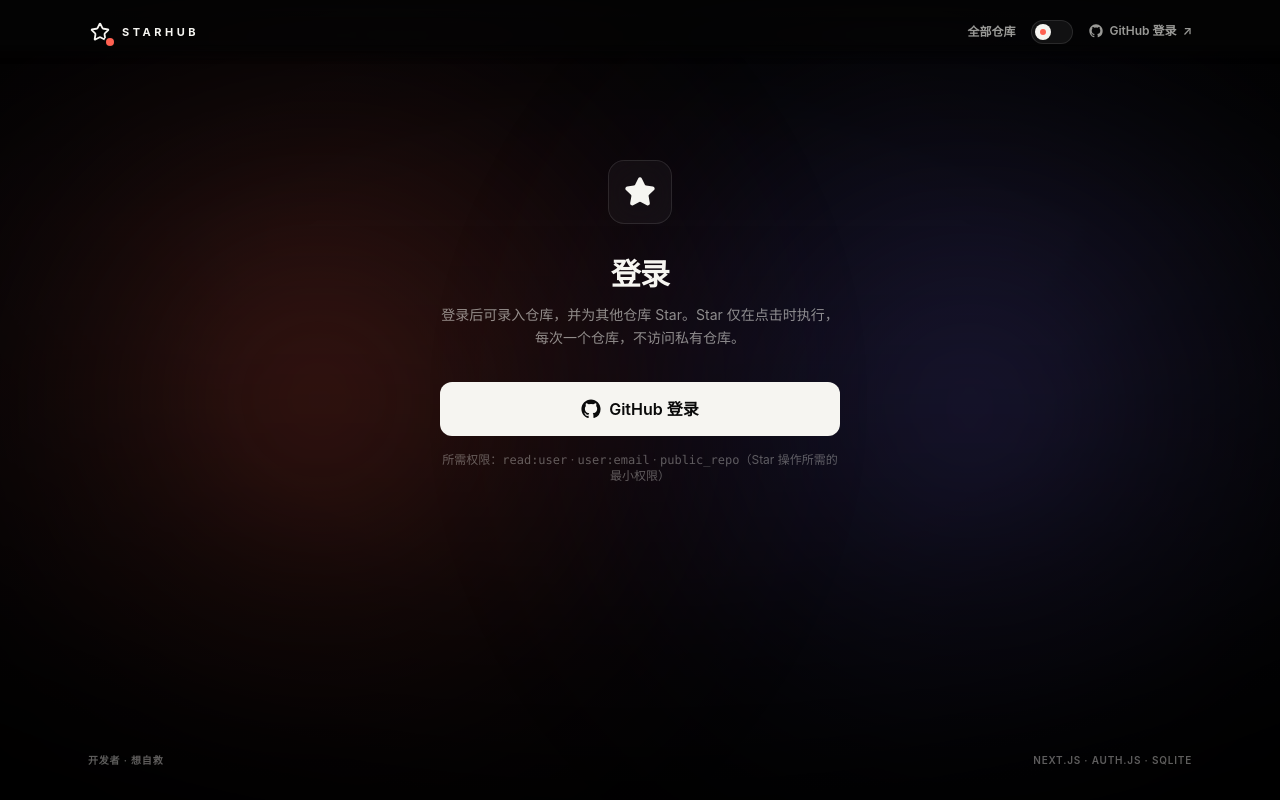
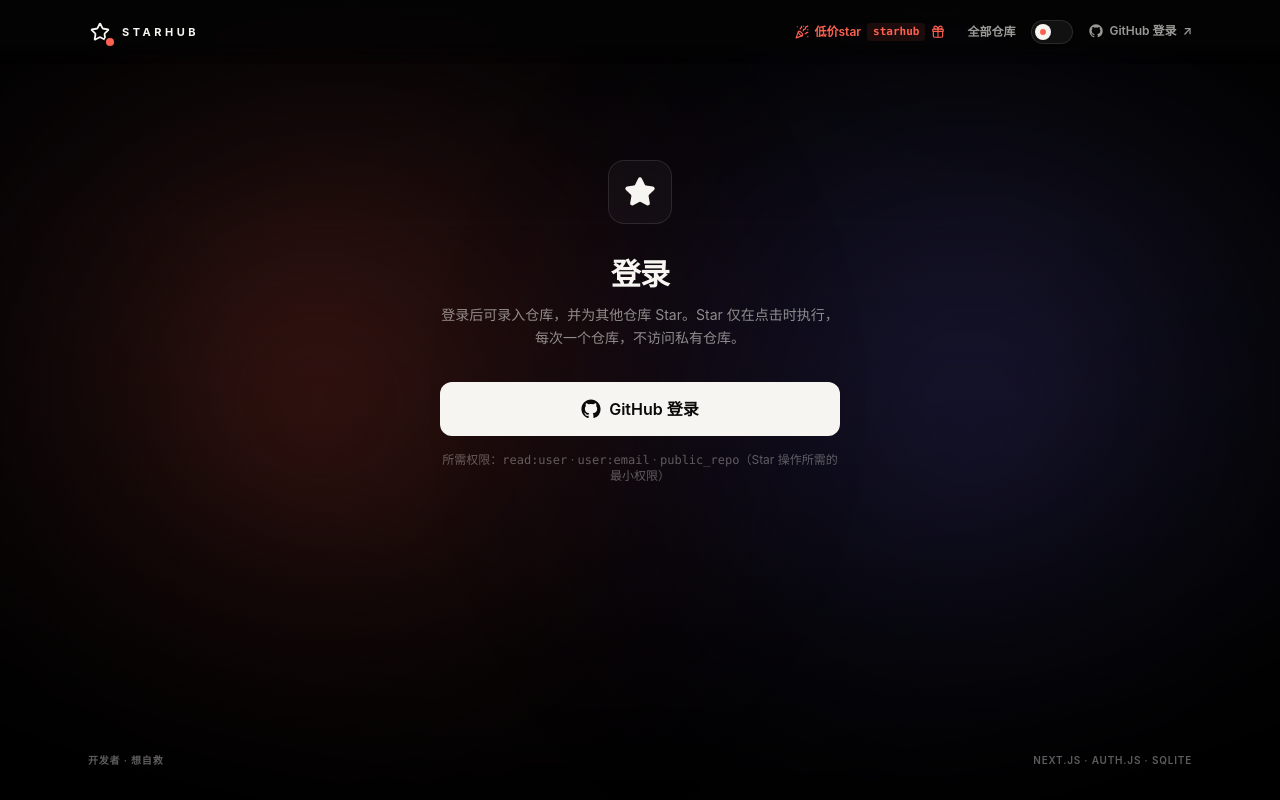
Before and after one commit to Lincb522/starhub, a Next.js app: page /login in a window 1280 px wide. Built offline with nearby package versions, Linux system fonts and the light colour scheme; no server answers; what sqlite would draw is missing.

Commit message:
feat: add promo link to navbar

```diff
--- a/src/components/navbar.tsx
+++ b/src/components/navbar.tsx
@@ -5,6 +5,7 @@
 import { Avatar } from "@/components/avatar";
 import { LoginWithNotice } from "@/components/login-with-notice";
 import { ThemeToggle } from "@/components/theme-toggle";
+import { PromoLink } from "@/components/promo-link";
 
 export async function Navbar() {
   const user = await getCurrentUser();
@@ -30,7 +31,8 @@
         </Link>
 
         <div className="flex shrink-0 items-center gap-3 sm:gap-4">
-          <nav className="hidden items-center gap-4 text-xs font-semibold text-muted sm:flex">
+          <nav className="hidden items-center gap-3 text-xs font-semibold text-muted sm:flex">
+            <PromoLink />
             {nav.map(({ href, label }) => (
               <Link key={href} href={href} className="transition hover:text-fg">
                 {label}
--- /dev/null
+++ b/src/components/promo-link.tsx
@@ -0,0 +1,50 @@
+"use client";
+
+import { useEffect, useState } from "react";
+import { Gift, PartyPopper } from "lucide-react";
+
+const COUPON = "starhub";
+const TARGET_URL = "https://wzyp.cn/shop/RYFLI40K";
+
+export function PromoLink() {
+  const [copied, setCopied] = useState(false);
+
+  useEffect(() => {
+    if (!copied) return;
+    const t = setTimeout(() => setCopied(false), 1500);
+    return () => clearTimeout(t);
+  }, [copied]);
+
+  async function handleClick() {
+    try {
+      await navigator.clipboard.writeText(COUPON);
+    } catch {
+      // fallback: try execCommand
+      const ta = document.createElement("textarea");
+      ta.value = COUPON;
+      ta.style.position = "fixed";
+      ta.style.opacity = "0";
+      document.body.appendChild(ta);
+      ta.select();
+      try { document.execCommand("copy"); } catch {}
+      document.body.removeChild(ta);
+    }
+    setCopied(true);
+    window.open(TARGET_URL, "_blank", "noopener,noreferrer");
+  }
+
+  return (
+    <button
+      onClick={handleClick}
+      className="inline-flex items-center gap-1.5 rounded-lg px-2.5 py-1 text-xs font-semibold text-coral transition hover:bg-coral/10"
+      title="点击复制优惠券 starhub 并跳转"
+    >
+      <PartyPopper className="size-3.5" />
+      <span>低价star</span>
+      <span className="rounded bg-coral/10 px-1.5 py-0.5 font-mono text-[11px]">
+        {copied ? "✓ 已复制" : COUPON}
+      </span>
+      <Gift className="size-3.5" />
+    </button>
+  );
+}
```
